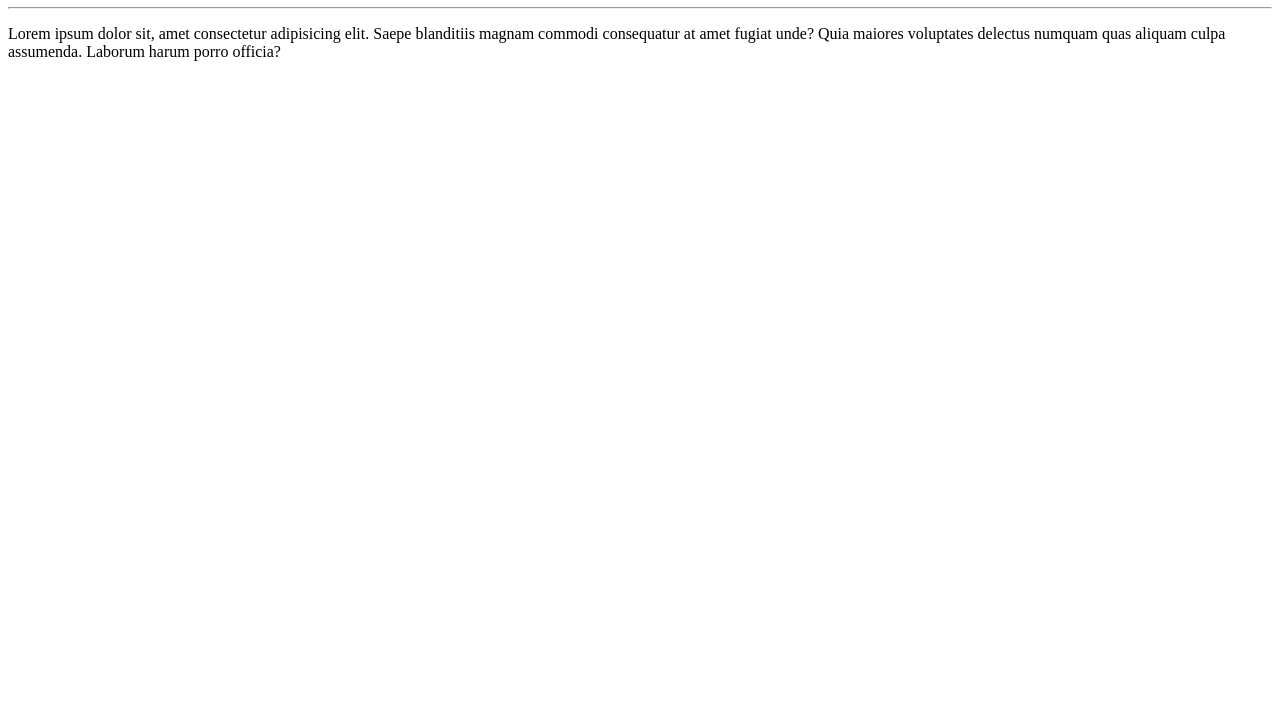
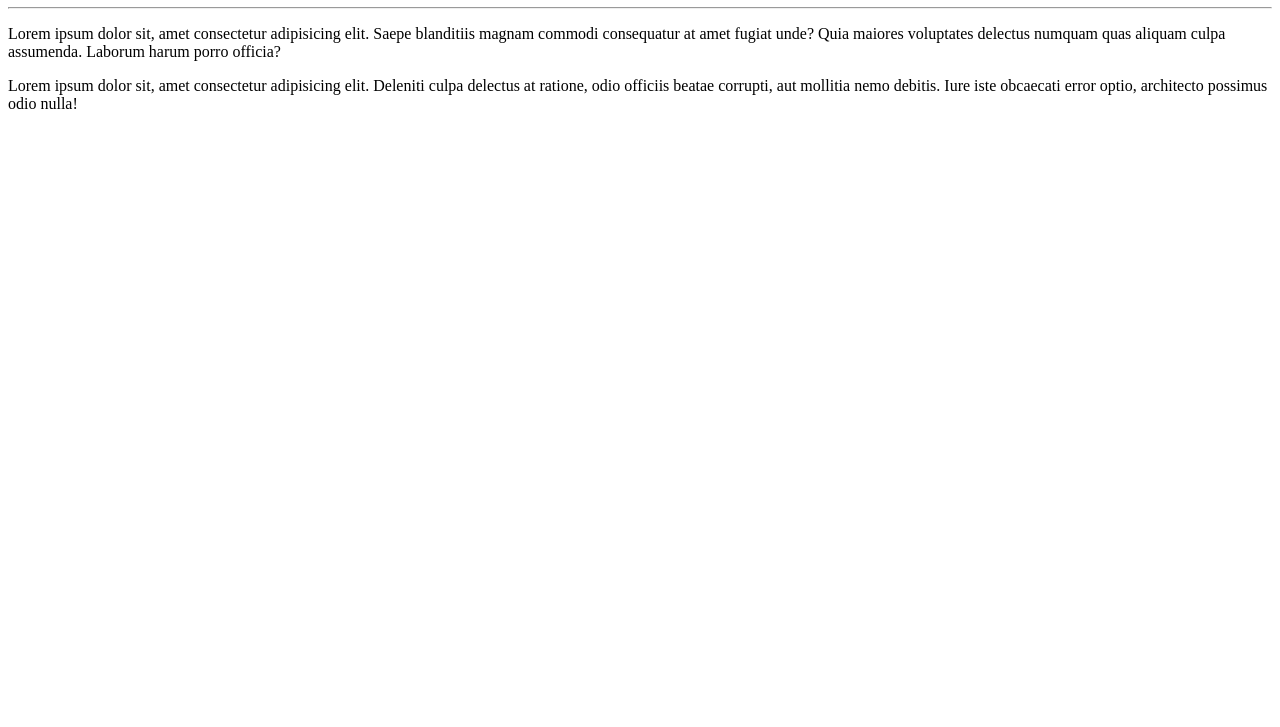
Before and after one commit to ScsMVinicius/HelloWorld, a plain HTML site: page Exsite/index.html in a window 1280 px wide. Shown: the part 73-800 px from the top of the page. Drawn offline with Linux system fonts and the light colour scheme.

Commit message:
Update Index

```diff
--- a/Exsite/index.html
+++ b/Exsite/index.html
@@ -9,5 +9,6 @@
     <h1>Hello World</h1>
     <hr>
     <p>Lorem ipsum dolor sit, amet consectetur adipisicing elit. Saepe blanditiis magnam commodi consequatur at amet fugiat unde? Quia maiores voluptates delectus numquam quas aliquam culpa assumenda. Laborum harum porro officia?</p>
+    <p>Lorem ipsum dolor sit, amet consectetur adipisicing elit. Deleniti culpa delectus at ratione, odio officiis beatae corrupti, aut mollitia nemo debitis. Iure iste obcaecati error optio, architecto possimus odio nulla!</p>
 </body>
 </html>
```
